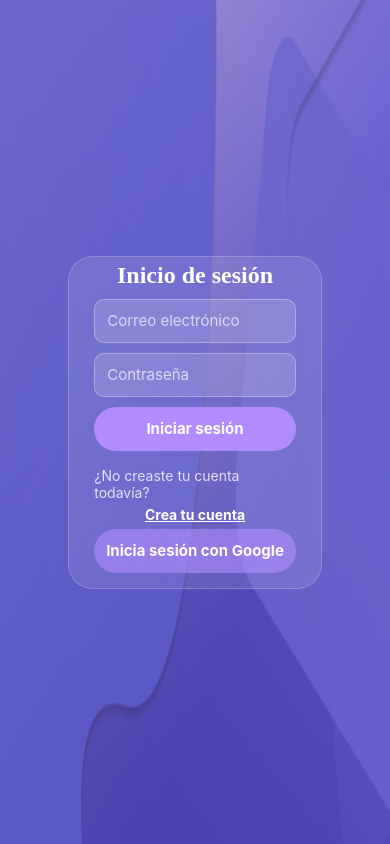
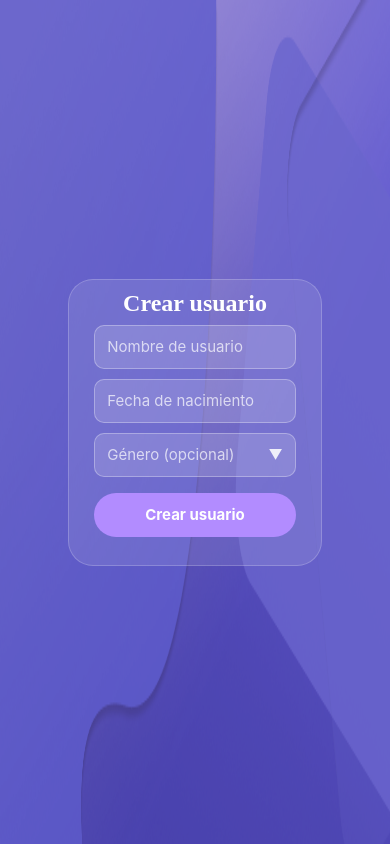
Before and after one commit to ftr-Melodika/FRONTEND_MELODIKA, a React Native app: screen /CreateUser in a window 390 px wide. Built offline with nearby package versions, Linux system fonts and the light colour scheme.

Commit message:
crearUsuarioTerminado

```diff
--- /dev/null
+++ b/src/components/SelectField.js
@@ -0,0 +1,40 @@
+import { Pressable, Text, StyleSheet } from 'react-native';
+
+export function SelectField({ label, value, onPress, isOpen }) {
+  return (
+    <Pressable style={styles.select} onPress={onPress}>
+      <Text style={[styles.label, !value && styles.placeholder]}>
+        {value || label}
+      </Text>
+      <Text style={styles.icon}>{isOpen ? '▲' : '▼'}</Text>
+    </Pressable>
+  );
+}
+
+const styles = StyleSheet.create({
+  select: {
+    width: '100%',
+    minHeight: 44,
+    backgroundColor: 'rgba(255, 255, 255, 0.15)',
+    borderColor: 'rgba(255, 255, 255, 0.3)',
+    borderWidth: 1,
+    borderRadius: 10,
+    paddingHorizontal: 12,
+    marginBottom: 10,
+    flexDirection: 'row',
+    alignItems: 'center',
+    justifyContent: 'space-between',
+  },
+  label: {
+    color: '#fff',
+    fontSize: 15,
+  },
+  placeholder: {
+    color: 'rgba(255, 255, 255, 0.7)',
+  },
+  icon: {
+    color: '#fff',
+    fontSize: 14,
+    opacity: 0.87,
+  },
+});
--- a/src/navigation/AppNavigator.js
+++ b/src/navigation/AppNavigator.js
@@ -4,6 +4,7 @@ import { createNativeStackNavigator } from '@react-navigation/native-stack';
 // Importamos las dos pantallas que creamos
 import { LoginScreen } from '../screens/LoginScreen';
 import { RegisterScreen } from '../screens/RegisterScreen';
+import { CreateUserScreen } from '../screens/CreateUserScreen';
 
 const Stack = createNativeStackNavigator();
 
@@ -11,7 +12,7 @@ export function AppNavigator() {
   return (
     <NavigationContainer>
       <Stack.Navigator
-        initialRouteName="Login" // La app arranca siempre en el Login
+        initialRouteName="Login" // Abre primero la pantalla de crear usuario para revisión
         screenOptions={{
           headerShown: false, // Ocultamos la barra superior gris que viene por defecto
           animation: 'fade',  // Animación suave al cambiar de pantalla
@@ -19,6 +20,7 @@ export function AppNavigator() {
       >
         <Stack.Screen name="Login" component={LoginScreen} />
         <Stack.Screen name="Register" component={RegisterScreen} />
+        <Stack.Screen name="CreateUser" component={CreateUserScreen} />
       </Stack.Navigator>
     </NavigationContainer>
   );
--- /dev/null
+++ b/src/screens/CreateUserScreen.js
@@ -0,0 +1,156 @@
+import { useState, useRef } from 'react';
+import { View, Text, StyleSheet, TouchableOpacity, Animated, Easing } from 'react-native';
+import { Background } from '../components/Background';
+import { InputField } from '../components/InputField';
+import { Button } from '../components/Button';
+import { SelectField } from '../components/SelectField';
+
+const GENDER_OPTIONS = [
+  { label: 'Masculino', value: 'Masculino' },
+  { label: 'Femenino', value: 'Femenino' },
+  { label: 'No binario', value: 'No binario' },
+];
+
+export function CreateUserScreen() {
+  const [username, setUsername] = useState('');
+  const [birthday, setBirthday] = useState('');
+  const [gender, setGender] = useState('');
+  const [dropdownOpen, setDropdownOpen] = useState(false);
+  const dropdownAnim = useRef(new Animated.Value(0)).current;
+
+  const handleCreateUser = () => {
+    console.log('Crear usuario:', { username, birthday, gender });
+  };
+
+  const toggleDropdown = () => {
+    const toValue = dropdownOpen ? 0 : 1;
+    Animated.timing(dropdownAnim, {
+      toValue,
+      duration: 220,
+      easing: Easing.out(Easing.ease),
+      useNativeDriver: false,
+    }).start();
+    setDropdownOpen(!dropdownOpen);
+  };
+
+  const selectGender = (value) => {
+    setGender(value);
+    Animated.timing(dropdownAnim, {
+      toValue: 0,
+      duration: 180,
+      easing: Easing.in(Easing.ease),
+      useNativeDriver: false,
+    }).start(() => setDropdownOpen(false));
+  };
+
+  return (
+    <Background>
+      <View style={styles.glassCard}>
+        <Text style={styles.title}>Crear usuario</Text>
+
+        <InputField
+          placeholder="Nombre de usuario"
+          value={username}
+          onChangeText={setUsername}
+        />
+        <InputField
+          placeholder="Fecha de nacimiento"
+          value={birthday}
+          onChangeText={setBirthday}
+        />
+
+        <View style={styles.selectContainer}>
+          <SelectField
+            label="Género (opcional)"
+            value={gender}
+            onPress={toggleDropdown}
+            isOpen={dropdownOpen}
+          />
+
+          <Animated.View
+            style={[
+              styles.dropdownBox,
+              {
+                height: dropdownAnim.interpolate({
+                  inputRange: [0, 1],
+                  outputRange: [0, GENDER_OPTIONS.length * 36],
+                }),
+                opacity: dropdownAnim,
+              },
+            ]}
+          >
+            {GENDER_OPTIONS.map((option) => (
+              <TouchableOpacity
+                key={option.value}
+                onPress={() => selectGender(option.value)}
+                style={styles.dropdownOption}
+              >
+                <Text
+                  style={[
+                    styles.dropdownText,
+                    option.value === gender && styles.dropdownTextSelected,
+                  ]}
+                >
+                  {option.label}
+                </Text>
+              </TouchableOpacity>
+            ))}
+          </Animated.View>
+        </View>
+
+        <Button title="Crear usuario" onPress={handleCreateUser} />
+      </View>
+    </Background>
+  );
+}
+
+const styles = StyleSheet.create({
+  glassCard: {
+    width: '65%',
+    backgroundColor: 'rgba(255, 255, 255, 0.1)',
+    borderRadius: 25,
+    paddingVertical: 18,
+    paddingHorizontal: 25,
+    marginVertical: 15,
+    borderColor: 'rgba(255, 255, 255, 0.2)',
+    borderWidth: 1,
+  },
+  title: {
+    fontSize: 24,
+    color: '#fff',
+    textAlign: 'center',
+    marginTop: -8,
+    marginBottom: 8,
+    fontFamily: 'serif',
+    fontWeight: 'bold',
+  },
+  selectContainer: {
+    width: '100%',
+    position: 'relative',
+    marginBottom: 6,
+  },
+  dropdownBox: {
+    position: 'absolute',
+    top: 48,
+    left: 0,
+    right: 0,
+    backgroundColor: '#fff',
+    borderRadius: 12,
+    overflow: 'hidden',
+    zIndex: 10,
+  },
+  dropdownOption: {
+    paddingVertical: 8,
+    paddingHorizontal: 12,
+    borderBottomWidth: 1,
+    borderBottomColor: 'rgba(0, 0, 0, 0.05)',
+  },
+  dropdownText: {
+    fontSize: 13,
+    color: '#333',
+  },
+  dropdownTextSelected: {
+    color: '#6b5ce7',
+    fontWeight: 'bold',
+  },
+});
```
